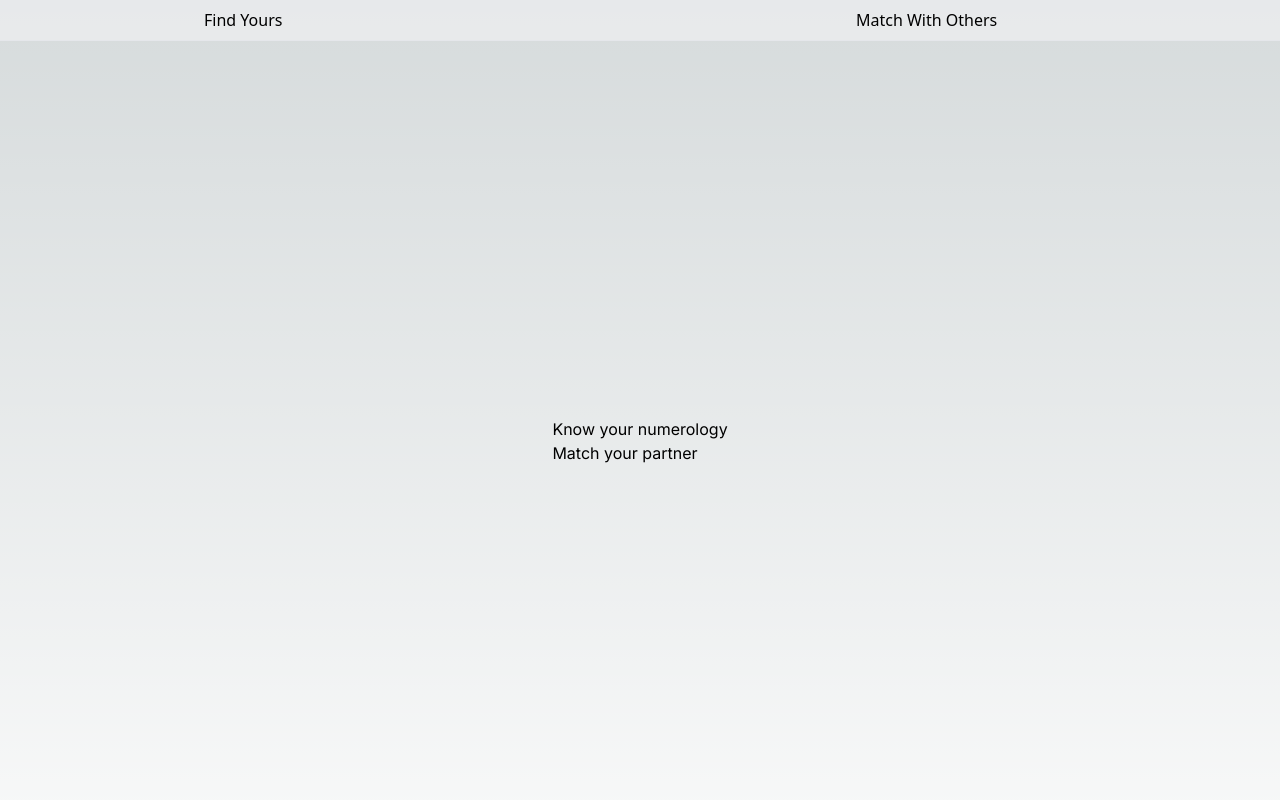
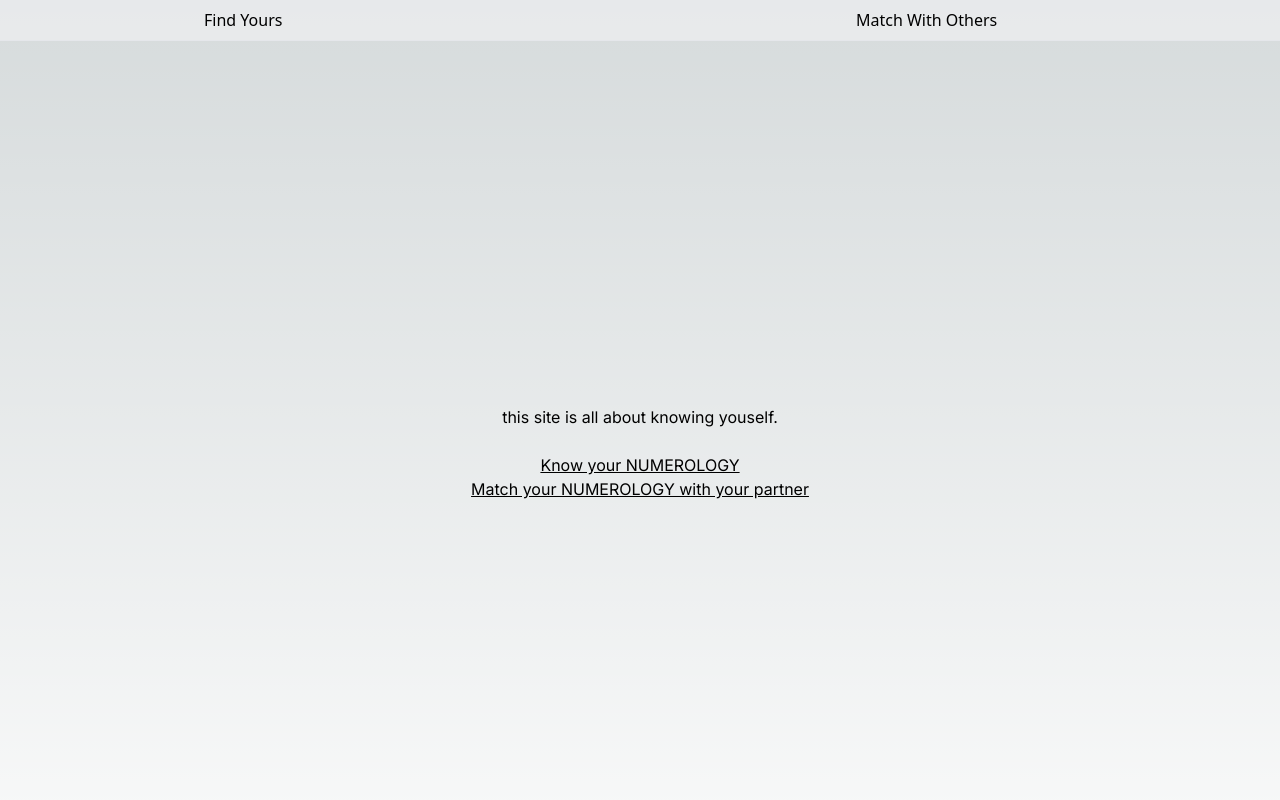
Before and after one commit to knight0917/Project-X, a Next.js app: page / in a window 1280 px wide. Shown: the top 800 px of the page. Built offline with nearby package versions, Linux system fonts and the light colour scheme.

Commit message:
some more ui changes

```diff
--- a/pages/index.js
+++ b/pages/index.js
@@ -1,21 +1,24 @@
 import { Inter } from "next/font/google";
 import Link from "next/link";
-
+import MainForm from "./main-form";
 const inter = Inter({ subsets: ["latin"] });
 
 export default function Home() {
   return (
-    <div className="flex items-center justify-center min-h-screen">
+    <div className="flex flex-col items-center justify-center min-h-screen text-center ">
+
+    <p className="my-6"> this site is all about knowing youself.</p>
+
       <nav>
         <ul>
           <li>
-            <Link href="/main-form">
-               Know your numerology
+            <Link className="underline hover:bg-green-900" href="/main-form">
+               Know your NUMEROLOGY
             </Link>
           </li>
           <li>
-            <Link href="/match-form">
-              Match your partner
+            <Link  className="underline hover:bg-green-900" href="/match-form">
+              Match your NUMEROLOGY with your partner
             </Link>
           </li>
         </ul>
```
